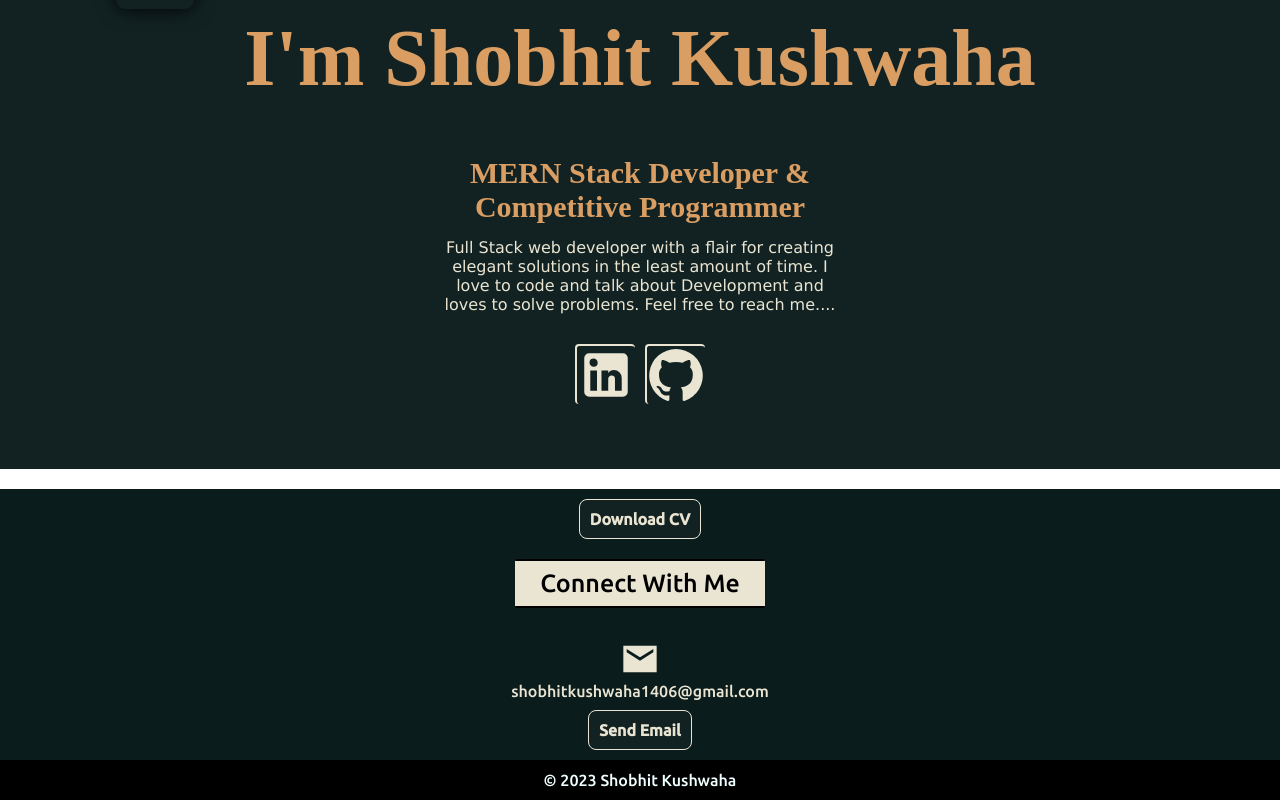
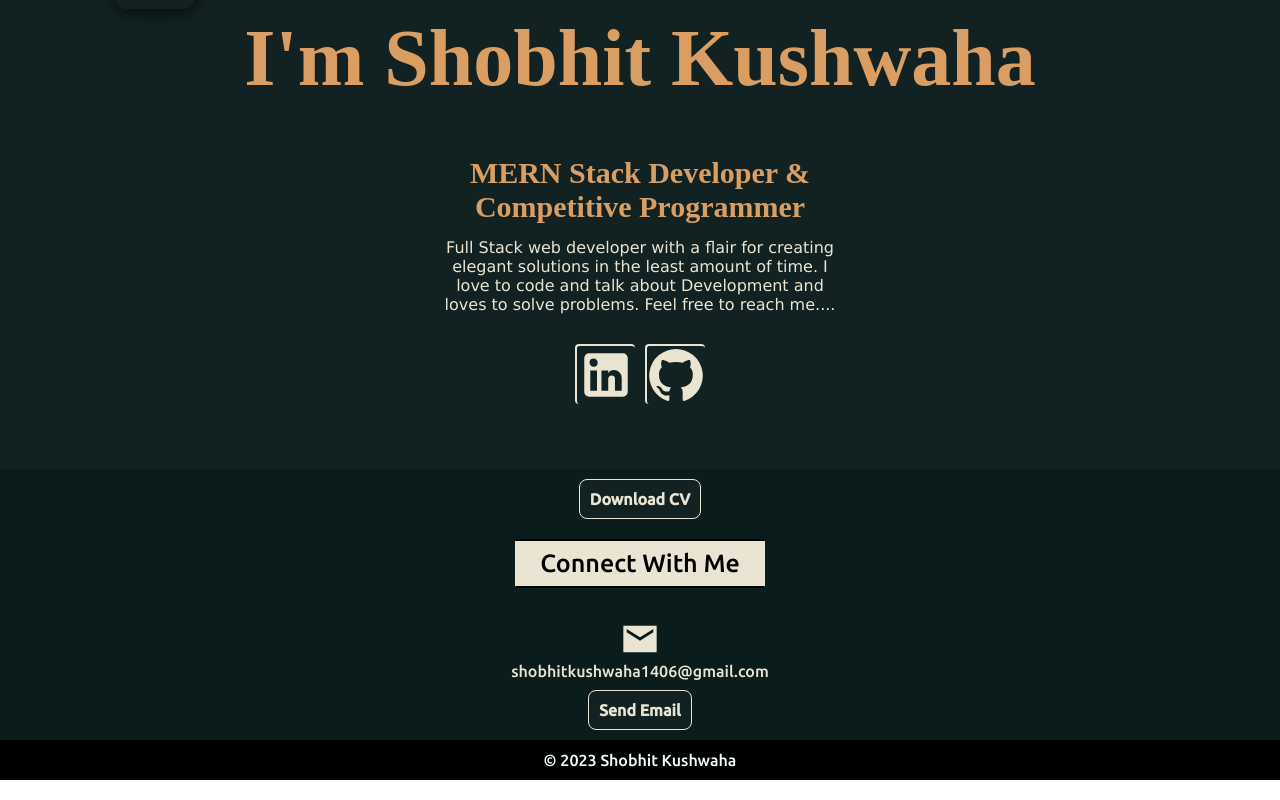
Before and after one commit to shokushwaha/kushwaha, a React (Create React App) app: page / in a window 1280 px wide. Shown: the part 351-1151 px from the top of the page. Built offline with nearby package versions, Linux system fonts and the light colour scheme; a web font is replaced by a local one.

Commit message:
projects

```diff
--- a/src/Components/Footer/Footer.css
+++ b/src/Components/Footer/Footer.css
@@ -20,7 +20,6 @@
   justify-content: center;
   background-color: #0b1c1d;
   font-family: 'Ubuntu', sans-serif;
-  margin-top: 20px;
 }
 
 .one {
--- a/src/Components/Project/Project.css
+++ b/src/Components/Project/Project.css
@@ -32,6 +32,7 @@
     background-color: #122223;
     background-repeat: no-repeat;
     background-size: cover;
+    margin-bottom: 20px;
     /* margin-bottom: -40px; */
     /* height: 600px; */
 }
```
